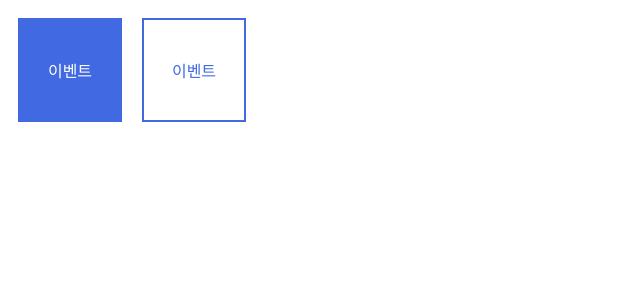
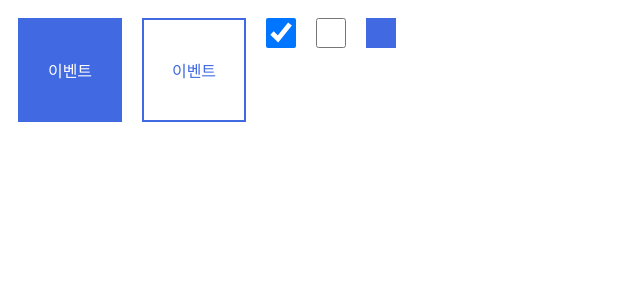
Before and after one commit to pakxe/practice-styled-components, a React (Create React App) app: page / in a window 1280 px wide. Shown: the top 300 px of the page, without its empty margins (0-640 px from the left). Built offline with nearby package versions, Linux system fonts and the light colour scheme.

Commit message:
write: as props 사용

```diff
--- a/src/App.js
+++ b/src/App.js
@@ -34,6 +34,17 @@ const Box = styled(Wrapper)`
           border: 2px solid royalblue;
         `}
 `;
+
+// attrs 생성자 사용
+const Input = styled.input.attrs({
+  type: "checkbox",
+})`
+  width: 30px;
+  height: 30px;
+  background: royalblue;
+  margin: 10px;
+`;
+
 function App() {
   return (
     <Wrapper>
@@ -43,6 +54,11 @@ function App() {
       <Box>
         <span>이벤트</span>
       </Box>
+      <Input checked />
+      <Input />
+
+      {/* as props를 이용해 스타일드컴포넌트의 HTML태그 바꾸기 */}
+      <Input as='div' />
     </Wrapper>
   );
 }
```
